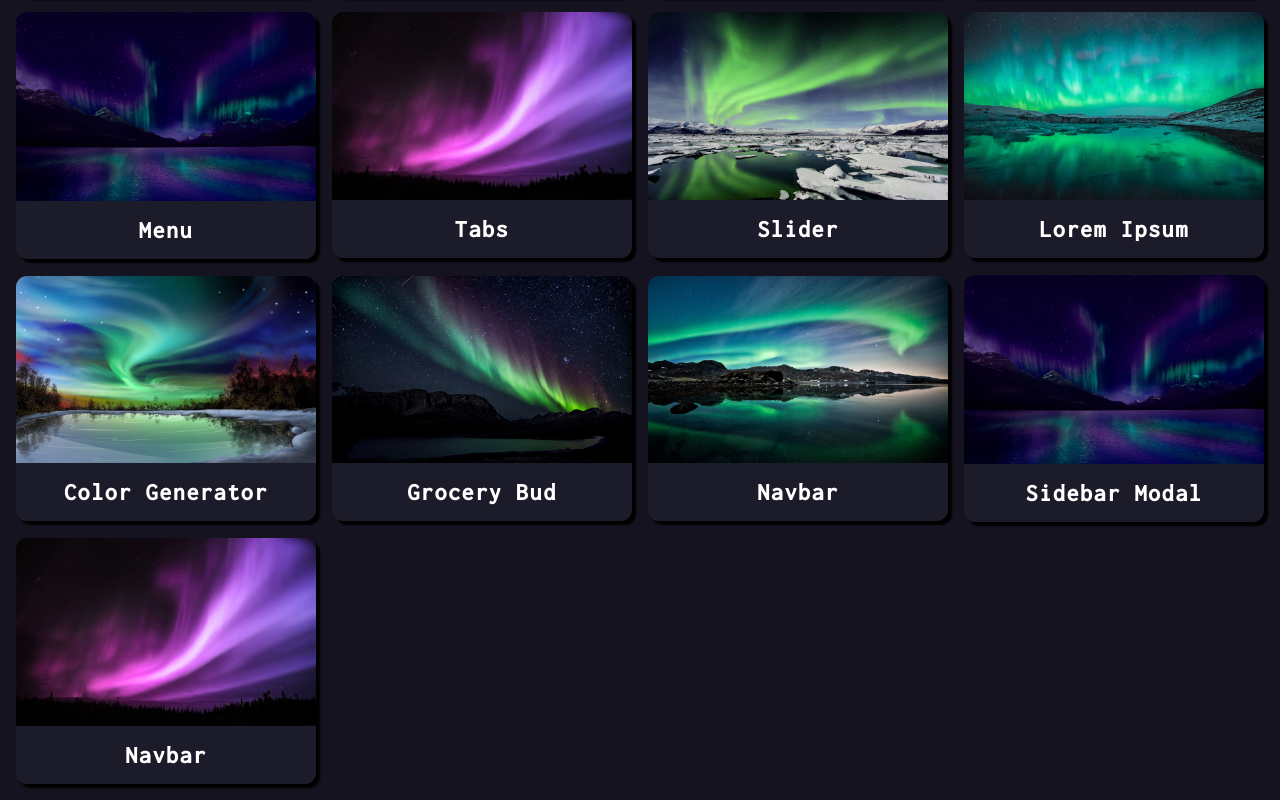
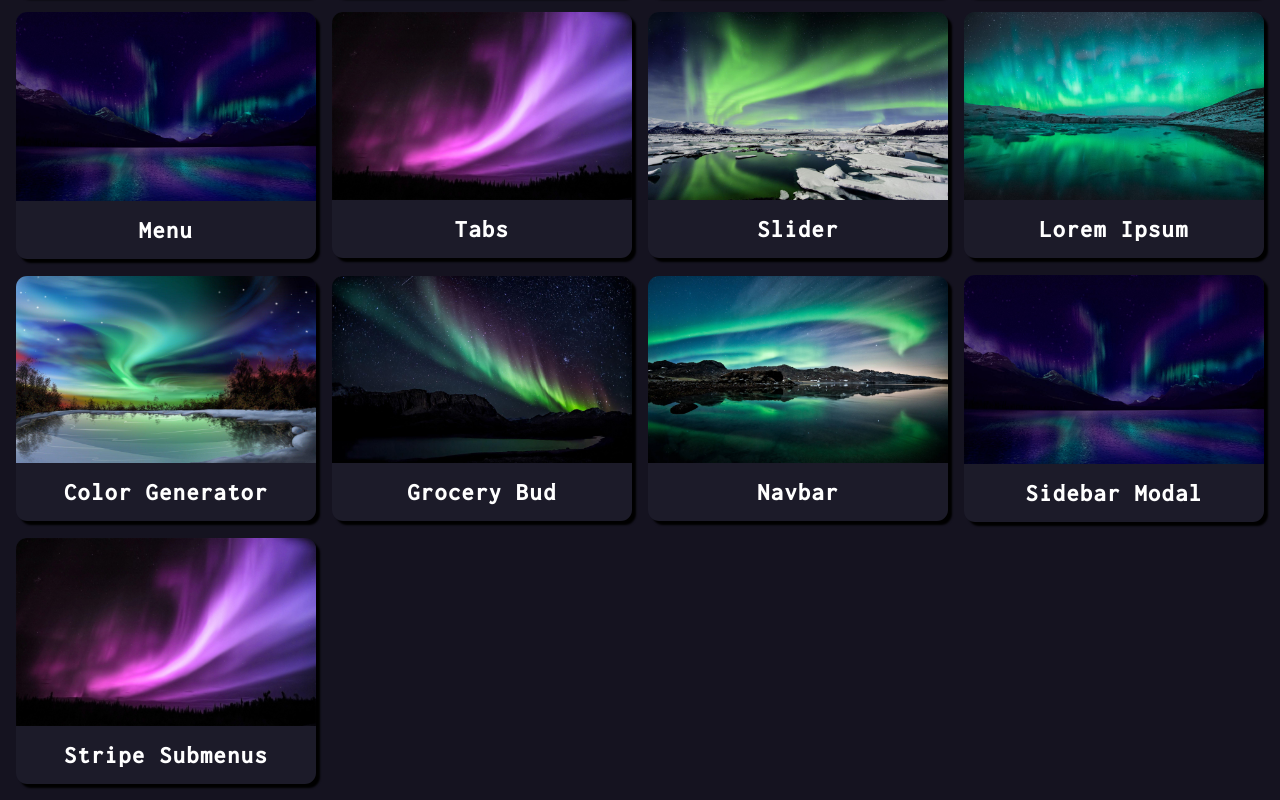
Before and after one commit to mitul-garg/react-practice-projects, a React (Create React App) app: page / in a window 1280 px wide. Shown: the part 351-1151 px from the top of the page. Built offline with nearby package versions, Linux system fonts and the light colour scheme.

Commit message:
Heading Changed

```diff
--- a/src/data.js
+++ b/src/data.js
@@ -74,7 +74,7 @@ const projects = [
   {
     id: 13,
     image: "./images/img6.jpg",
-    title: "navbar",
+    title: "stripe submenus",
     url: "https://mg-react-practice-stripe-submenus.netlify.app",
   },
 ];
```
